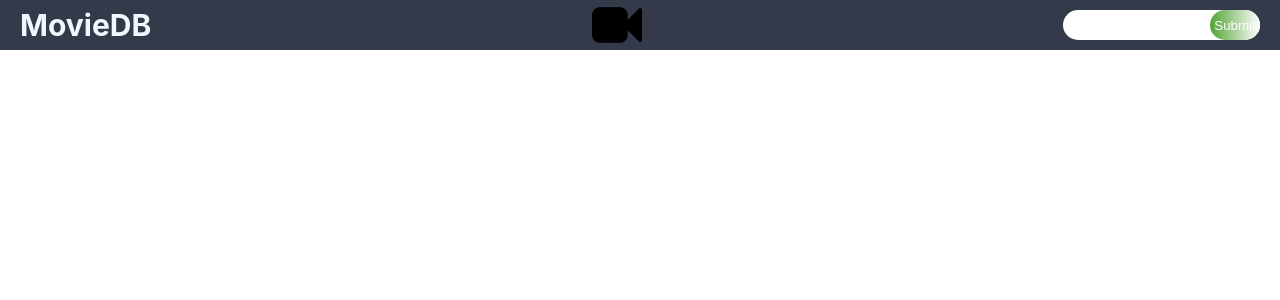
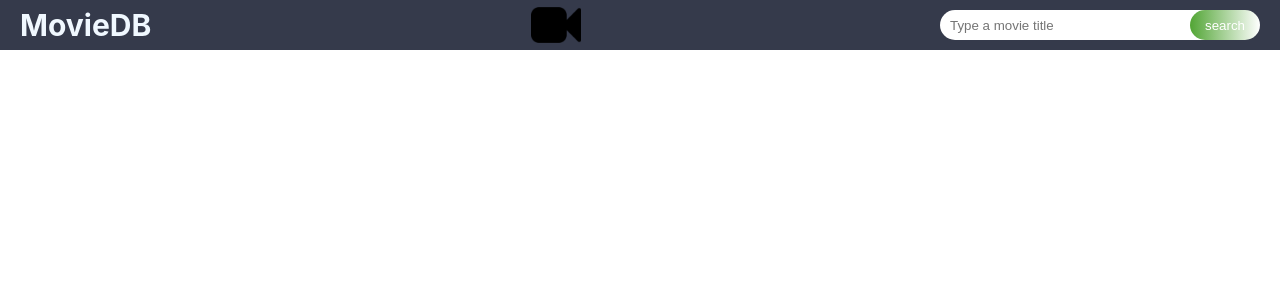
Before and after one commit to daoraCode/themoviedb, a React (Create React App) app: page / in a window 1280 px wide. Shown: the top 300 px of the page. Built offline with nearby package versions, Linux system fonts and the light colour scheme.

Commit message:
added placeholder search

```diff
--- a/src/shared/components/Header.css
+++ b/src/shared/components/Header.css
@@ -15,6 +15,7 @@ h1 {
 }
 
 .search[type="text"]{
+  width: 300px;
   height: 30px;
   padding: 10px;
   border-radius: 20px;
@@ -24,7 +25,7 @@ h1 {
 .submit[type="submit"] {
   margin-left: -50px;
   height: 30px;
-  width: 50px;
+  width: 70px;
   margin-right: 20px;
   border-radius: 20px;
   border: none;
--- a/src/shared/components/Header.tsx
+++ b/src/shared/components/Header.tsx
@@ -7,10 +7,9 @@ export const Header = () => {
     <div className="header">
       <h1>MovieDB</h1>
       <img src={logo} alt="logo app" width={50} height={50}/>
-      {/* <img src="images/logo.png" alt="logo app" /> */}
       <div>
-        <input className= "search" type= "text"/>
-        <input className= "submit" type= "submit"/>
+        <input className= "search" type= "text" placeholder= "Type a movie title"/>
+        <input className= "submit" type= "submit" value= "search"/>
       </div>
     </div>
   )
```
